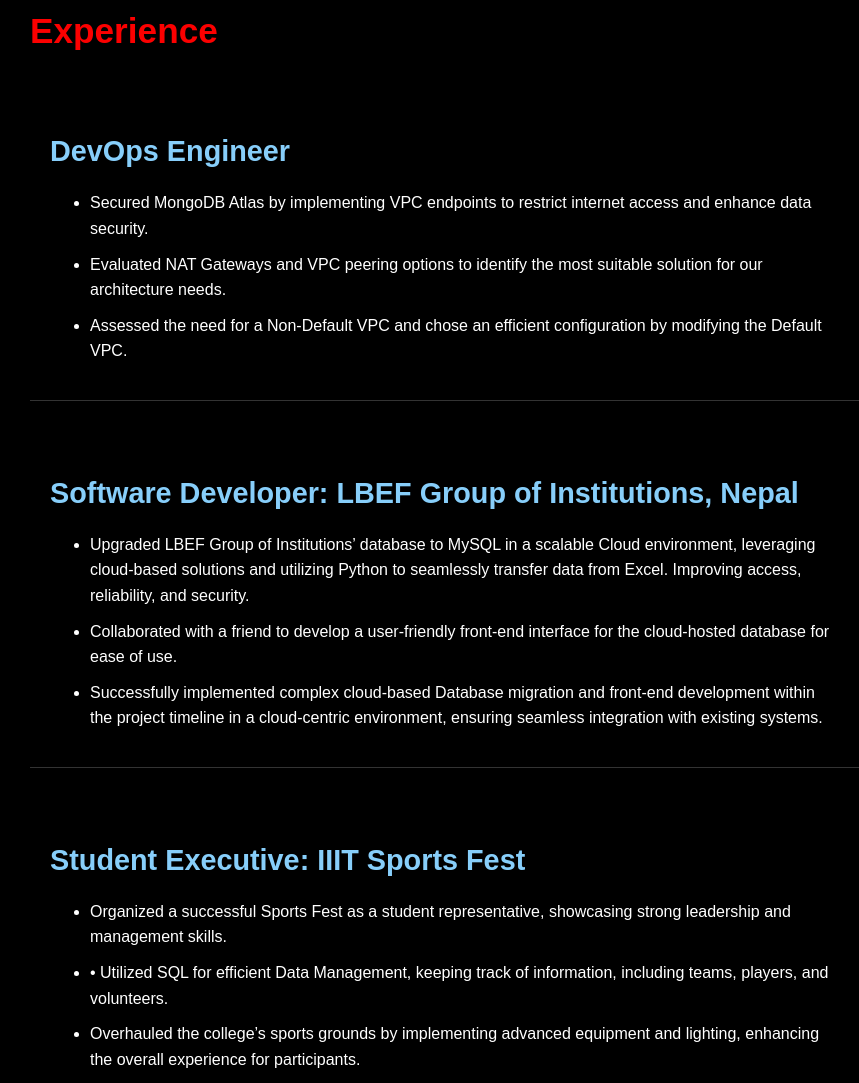
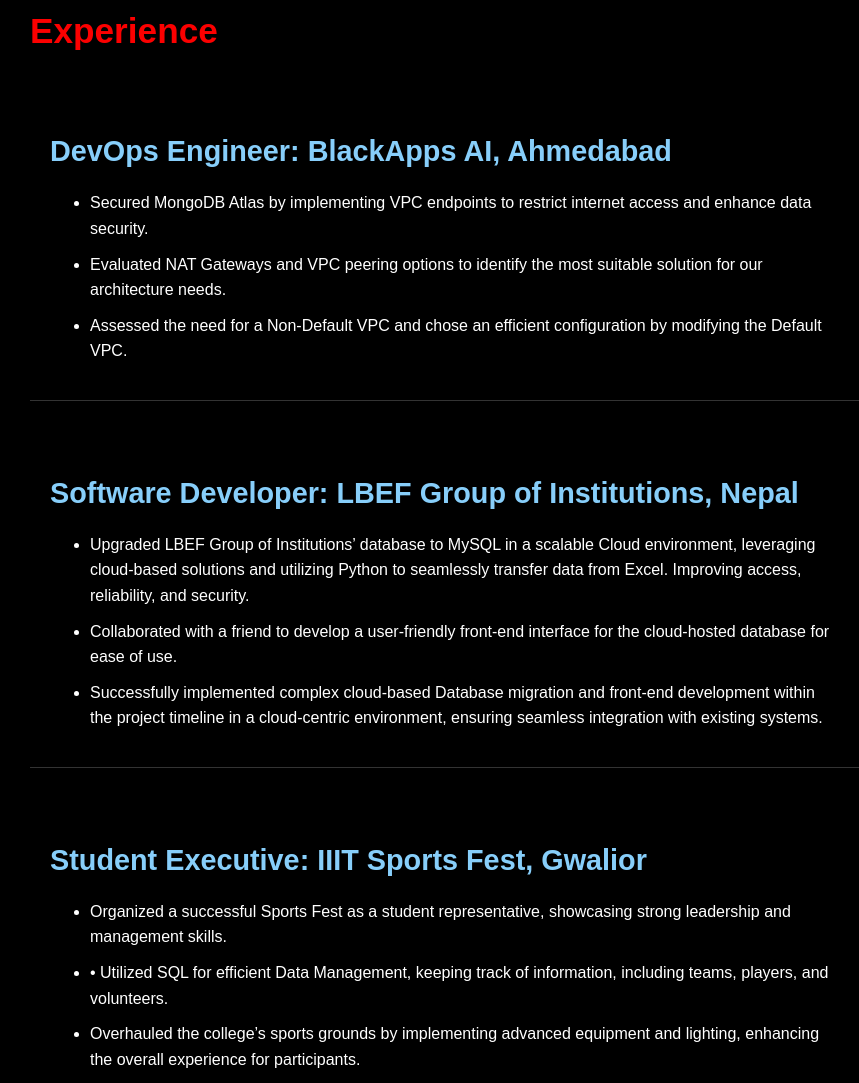
Before and after one commit to Zatch07/portfolio-website, a plain HTML site: page index.html in a window 1280 px wide. Shown: the part 6080-7163 px from the top of the page, without its empty margins (195-1054 px from the left). Drawn offline with Linux system fonts and the light colour scheme; a web font is replaced by a local one.

Commit message:
Update index.html

```diff
--- a/index.html
+++ b/index.html
@@ -469,7 +469,7 @@
 
         <!-- Experience 1 -->
         <div class="experience box">
-          <h3>DevOps Engineer</h3>
+          <h3>DevOps Engineer: BlackApps AI, Ahmedabad</h3>
           <ul>
             <li>
               Secured MongoDB Atlas by implementing VPC endpoints to restrict internet access and enhance data security.
@@ -508,7 +508,7 @@
 
         <!-- Experience 3 -->
         <div class="experience box">
-          <h3>Student Executive: IIIT Sports Fest</h3>
+          <h3>Student Executive: IIIT Sports Fest, Gwalior</h3>
           <ul>
             <li>
               Organized a successful Sports Fest as a student representative,
```
